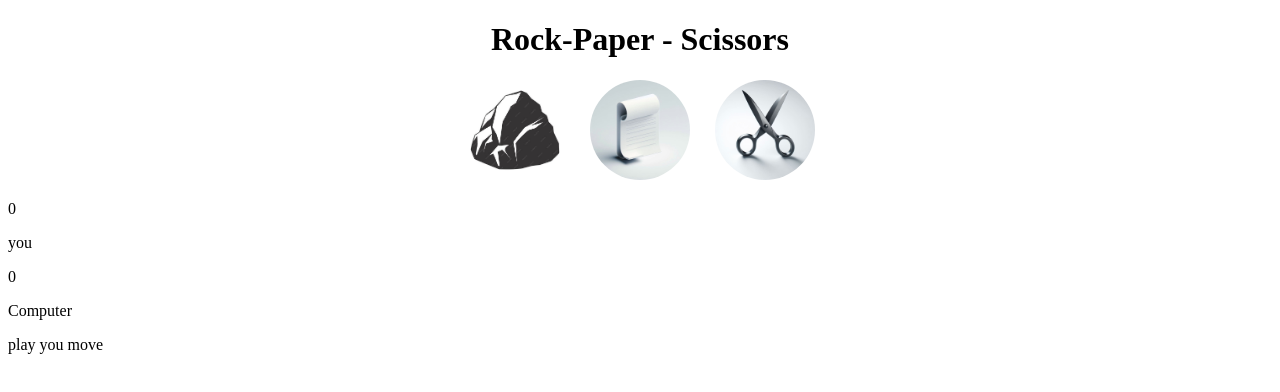
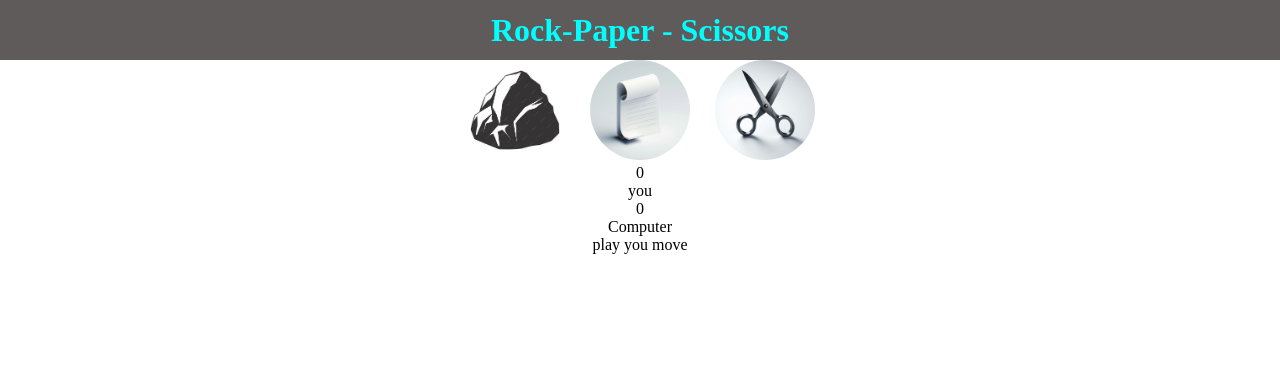
Before and after one commit to HasibCoderLab/Interactive-Rock-Paper-Scissors, a plain HTML site: page index.html in a window 1280 px wide. Drawn offline with Linux system fonts and the light colour scheme.

Commit message:
update 'h1' style

```diff
--- a/index.html
+++ b/index.html
@@ -10,7 +10,7 @@
 </head>
 
 <body>
-    <h1 class="mid">Rock-Paper - Scissors</h1>
+    <h1>Rock-Paper - Scissors</h1>
 
     <div class="chioces">
         <div class="chioce" id="rock">
--- a/style.css
+++ b/style.css
@@ -1,3 +1,14 @@
+*{
+    margin: 0px;
+    padding: 0px;
+    text-align: center;
+}
+h1{
+    background-color: rgb(95, 91, 91);
+    color: aqua;
+    height: 60px;
+    line-height: 60px;
+}
 .mid{
     text-align: center;
 }
```
